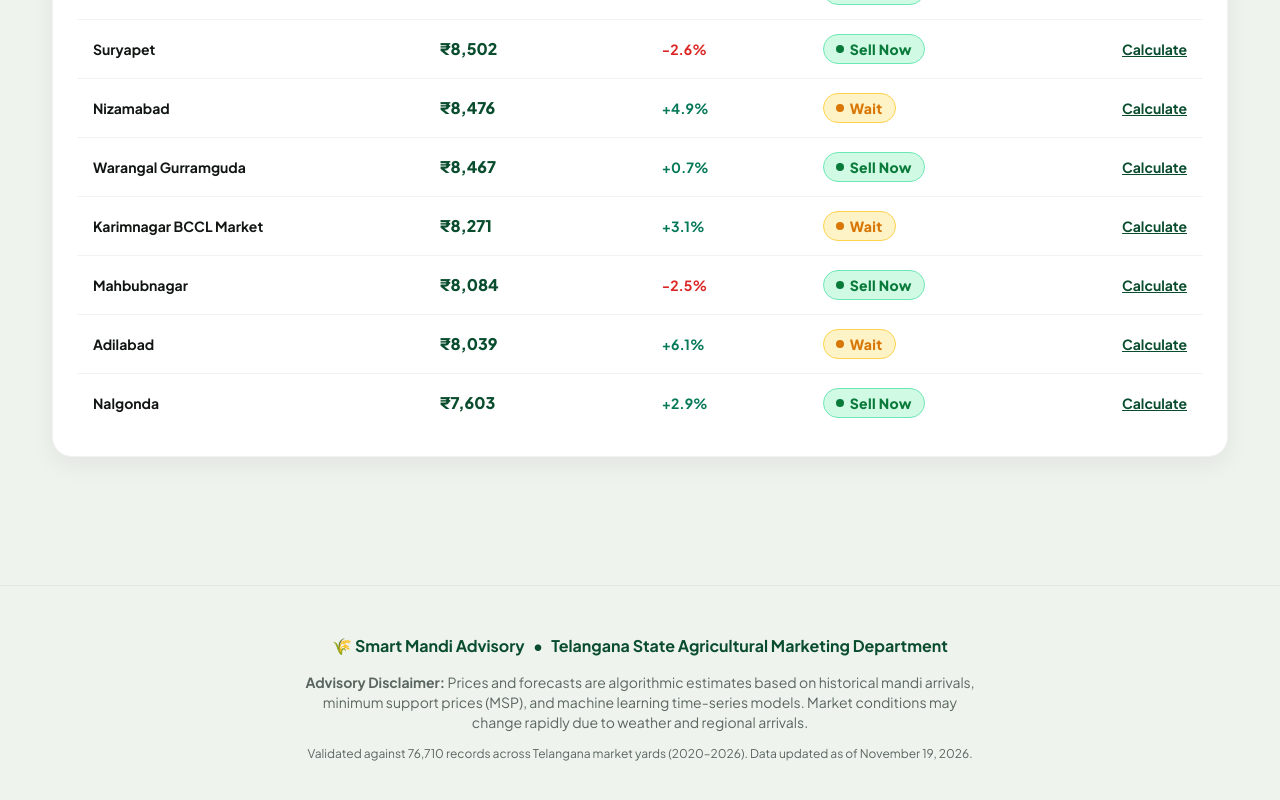
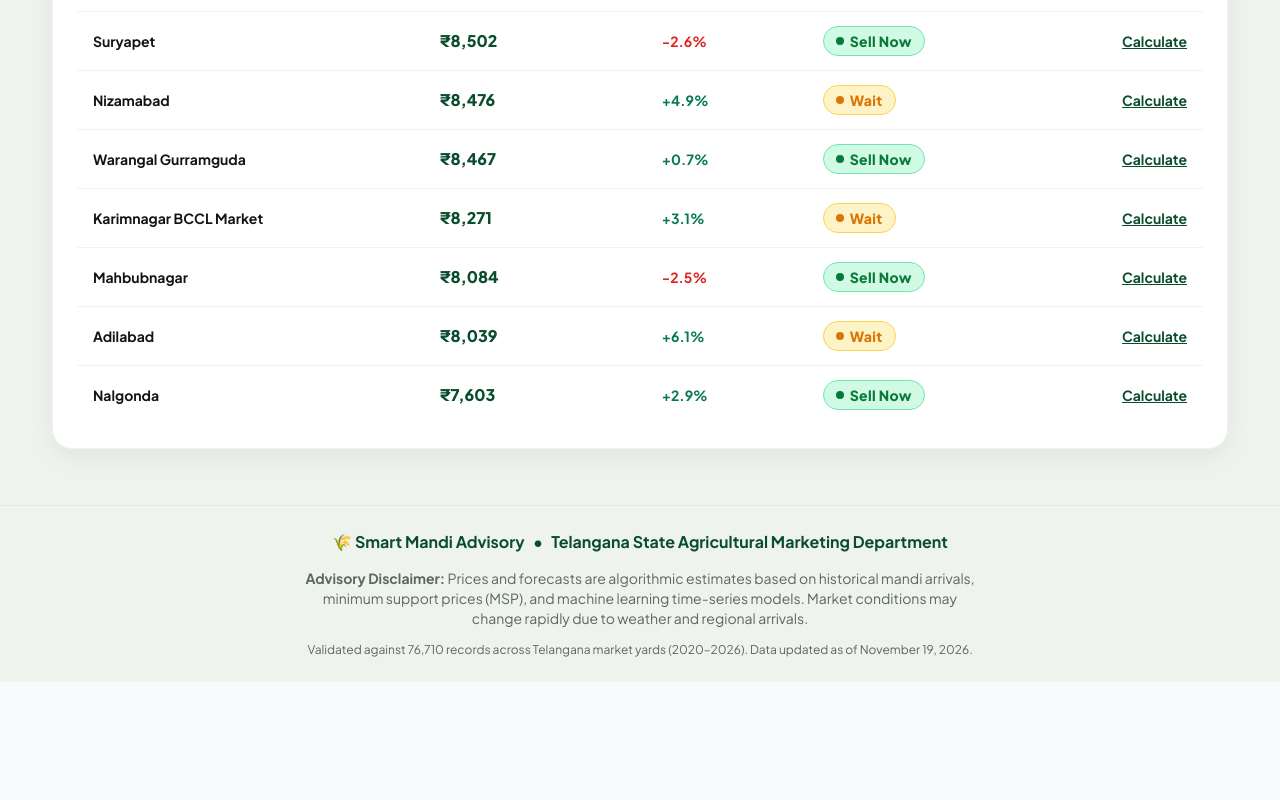
Before and after one commit to vamshikrishnavalle-star/telangana-mandi-forecast, a React (Vite) app in the folder frontend/: page /#/recommendation in a window 1280 px wide. Shown: the part 1418-2218 px from the top of the page. After the commit the page ends 2100 px from the top, so only its background shows below. Built offline with nearby package versions, Linux system fonts and the light colour scheme; the HTML template or start-up script is replaced by a standard one; a web font is replaced by a local one.

Commit message:
Fix excessive spacing before footer: reduce mt-20 to mt-4 and trim footer padding

```diff
--- a/frontend/src/App.tsx
+++ b/frontend/src/App.tsx
@@ -16,7 +16,7 @@ export function App() {
         <Navbar />
 
         {/* Content Container */}
-        <main className="flex-1 max-w-[1240px] w-full mx-auto px-4 sm:px-8 py-8 md:py-12">
+        <main className="flex-1 max-w-[1240px] w-full mx-auto px-4 sm:px-8 py-8 md:py-10">
           <Routes>
             <Route path="/" element={<HomePage />} />
             <Route path="/forecast" element={<ForecastPage />} />
--- a/frontend/src/components/agfarm/Footer.tsx
+++ b/frontend/src/components/agfarm/Footer.tsx
@@ -2,7 +2,7 @@ import React from 'react';
 
 export const Footer: React.FC = () => {
   return (
-    <footer className="mt-20 border-t border-black/5 bg-surface py-12 px-4 sm:px-8 text-center text-sm text-ink-600">
+    <footer className="mt-4 border-t border-black/5 bg-surface py-6 px-4 sm:px-8 text-center text-sm text-ink-600">
       <div className="max-w-[1240px] mx-auto space-y-3.5">
         <div className="flex items-center justify-center gap-2 text-brand-900 font-bold text-base">
           <span>🌾 Smart Mandi Advisory</span>
```
